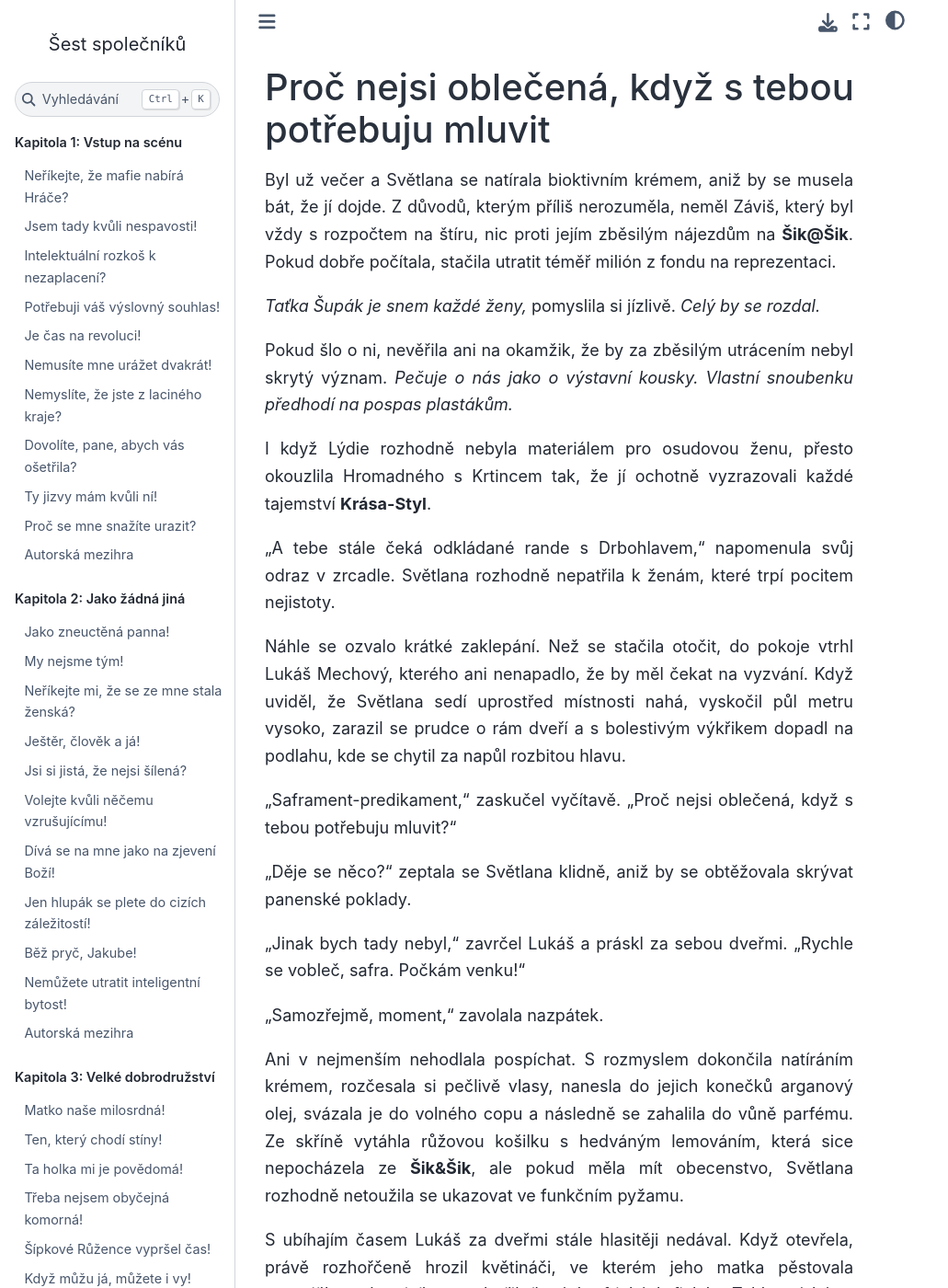
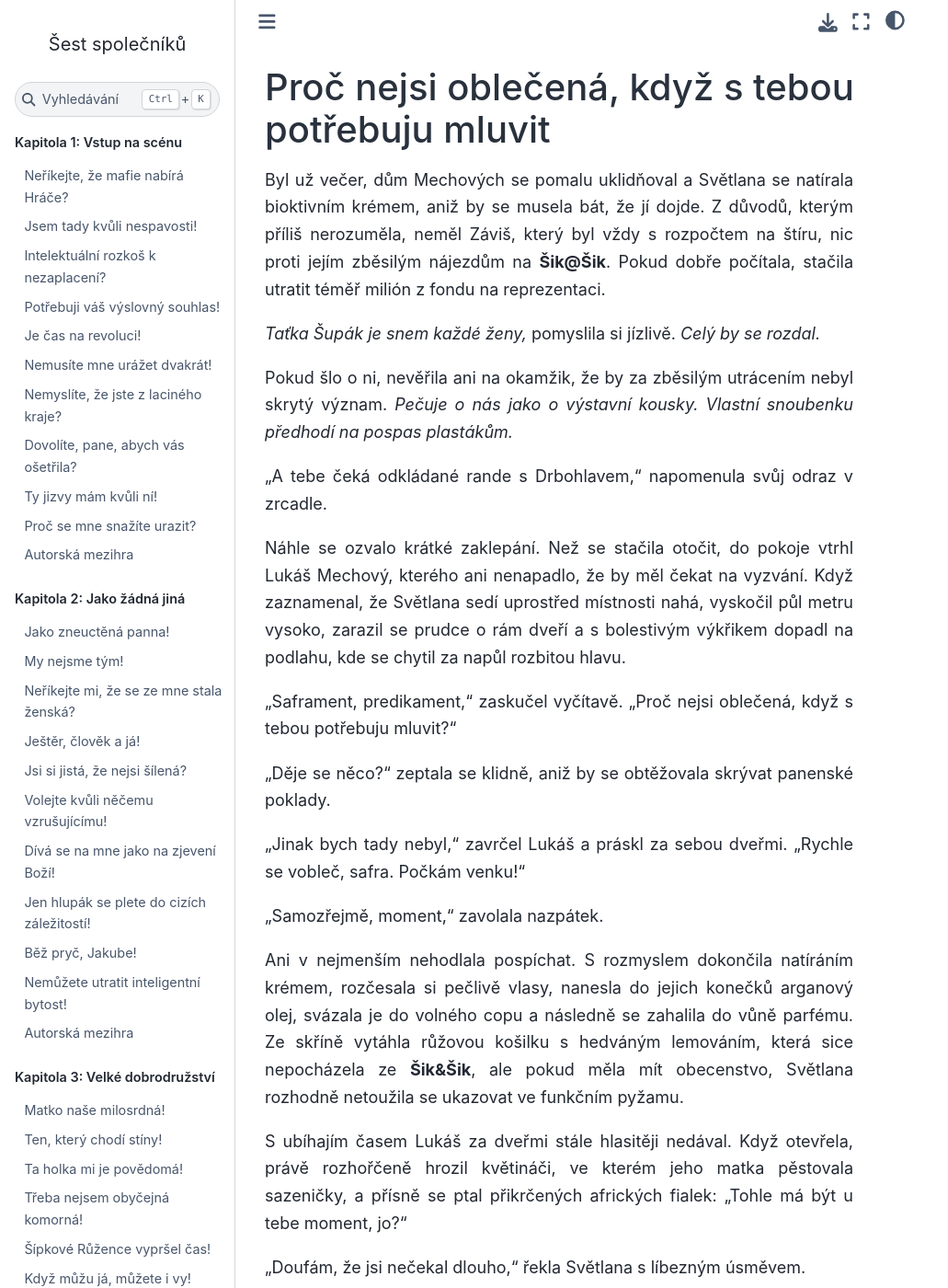
Before and after one commit to hanpari/sest-spolecniku, a Sphinx documentation site: the page built from source/sest_spolecniku/018/07.md, in a window 1280 px wide and 1400 px high. Shown: the whole window at 92% size, without its empty margins (0-1031 px from the left). Built offline with Sphinx 7.4.7 and the Sphinx Book theme 1.1.4, drawn with Linux system fonts in a browser that asks for light colours; some of the changed text lies outside the part shown.

```diff
--- a/source/sest_spolecniku/018/07.md
+++ b/source/sest_spolecniku/018/07.md
@@ -1,20 +1,18 @@
 # Proč nejsi oblečená, když s tebou potřebuju mluvit
 
-Byl už večer a Světlana se natírala bioktivním krémem, aniž by se musela bát, že jí dojde. Z důvodů, kterým příliš nerozuměla, neměl Záviš, který byl vždy s rozpočtem na štíru, nic proti jejím zběsilým nájezdům na **Šik@Šik**. Pokud dobře počítala, stačila utratit téměř milión z fondu na reprezentaci.
+Byl už večer, dům Mechových se pomalu uklidňoval a Světlana se natírala bioktivním krémem, aniž by se musela bát, že jí dojde. Z důvodů, kterým příliš nerozuměla, neměl Záviš, který byl vždy s rozpočtem na štíru, nic proti jejím zběsilým nájezdům na **Šik@Šik**. Pokud dobře počítala, stačila utratit téměř milión z fondu na reprezentaci.
 
 *Taťka Šupák je snem každé ženy,* pomyslila si jízlivě. *Celý by se rozdal.*
 
 Pokud šlo o ni, nevěřila ani na okamžik, že by za zběsilým utrácením nebyl skrytý význam. *Pečuje o nás jako o výstavní kousky. Vlastní snoubenku předhodí na pospas plastákům.*
 
-I když Lýdie rozhodně nebyla materiálem pro osudovou ženu, přesto okouzlila Hromadného s Krtincem tak, že jí ochotně vyzrazovali každé tajemství **Krása-Styl**.
+"A tebe čeká odkládané rande s Drbohlavem," napomenula svůj odraz v zrcadle.
 
-"A tebe stále čeká odkládané rande s Drbohlavem," napomenula svůj odraz v zrcadle. Světlana rozhodně nepatřila k ženám, které trpí pocitem nejistoty.
+Náhle se ozvalo krátké zaklepání. Než se stačila otočit, do pokoje vtrhl Lukáš Mechový, kterého ani nenapadlo, že by měl čekat na vyzvání. Když zaznamenal, že Světlana sedí uprostřed místnosti nahá, vyskočil půl metru vysoko, zarazil se prudce o rám dveří a s bolestivým výkřikem dopadl na podlahu, kde se chytil za napůl rozbitou hlavu.
 
-Náhle se ozvalo krátké zaklepání. Než se stačila otočit, do pokoje vtrhl Lukáš Mechový, kterého ani nenapadlo, že by měl čekat na vyzvání. Když uviděl, že Světlana sedí uprostřed místnosti nahá, vyskočil půl metru vysoko, zarazil se prudce o rám dveří a s bolestivým výkřikem dopadl na podlahu, kde se chytil za napůl rozbitou hlavu.
+"Saframent, predikament," zaskučel vyčítavě. "Proč nejsi oblečená, když s tebou potřebuju mluvit?"
 
-"Saframent-predikament," zaskučel vyčítavě. "Proč nejsi oblečená, když s tebou potřebuju mluvit?"
-
-"Děje se něco?" zeptala se Světlana klidně, aniž by se obtěžovala skrývat panenské poklady.
+"Děje se něco?" zeptala se klidně, aniž by se obtěžovala skrývat panenské poklady.
 
 "Jinak bych tady nebyl," zavrčel Lukáš a práskl za sebou dveřmi. "Rychle se vobleč, safra. Počkám venku!"
 
@@ -22,7 +20,7 @@ Náhle se ozvalo krátké zaklepání. Než se stačila otočit, do pokoje vtrhl
 
 Ani v nejmenším nehodlala pospíchat. S rozmyslem dokončila natíráním krémem, rozčesala si pečlivě vlasy, nanesla do jejich konečků arganový olej, svázala je do volného copu a následně se zahalila do vůně parfému. Ze skříně vytáhla růžovou košilku s hedváným lemováním, která sice nepocházela ze **Šik&Šik**, ale pokud měla mít obecenstvo, Světlana rozhodně netoužila se ukazovat ve funkčním pyžamu.
 
-S ubíhajím časem Lukáš za dveřmi stále hlasitěji nedával. Když otevřela, právě rozhořčeně hrozil květináči, ve kterém jeho matka pěstovala sazeničky, a hrozivě se ptal přikrčených afrických fialek: "Tohle má být u tebe moment, jo?"
+S ubíhajím časem Lukáš za dveřmi stále hlasitěji nedával. Když otevřela, právě rozhořčeně hrozil květináči, ve kterém jeho matka pěstovala sazeničky, a přísně se ptal přikrčených afrických fialek: "Tohle má být u tebe moment, jo?"
 
 "Doufám, že jsi nečekal dlouho," řekla Světlana s líbezným úsměvem.
 
@@ -78,17 +76,17 @@ Lukáš si hluboce vzdychl, aby dal najevo, že na něm leží nevýslovná tíh
 
 "Fakt jsem tě neměl rád."
 
-"Nikdy jsi mi to nedal ani náznakem najevo," vyprskla Světlana a popadla z postele polštář, aby do něho zabořila hlavu.
+"Nikdy jsi mi to nedal ani náznakem najevo," vyprskla Světlana a popadla z postele polštář, aby se do něho zakousla.
 
 "Nemusíš hned brečet," napomenul ji Lukáš. "Táta vždycky říká, že chlap se musí umět ovládat."
 
 "Já...Já...Já nemůžu přestat," zaskučela. "Tohle je vážně moc!"
 
-"Uklidni se. Všimni si, že sem mluvil v minulým čase. Byl sem fakt hovado a táta měl pravdu. Neuvědomil sem si, že ne každej v tomhle všivým světě má poctivý  rodiče, a ne vodporný zrůdy, který se svejma děckama zacházejí jako moje máma s tulipány."
+"Uklidni se. Všimni si, že sem mluvil v minulým čase. Byl sem fakt pako a táta měl pravdu. Neuvědomil sem si, že ne každej v tomhle všivým světě má poctivý  rodiče, a ne vodporný zrůdy, který se svejma děckama zacházejí jako moje máma s tulipány."
 
 "O-odpornou zrůdou myslíš mého otce, že ano?"
 
-"Nezlob se, že sem tak přímej. Dneska mi konečně docvaklo, proč jsi musela utéct z domu. Ne každej by měl tu vodvahu," dodal obdivně. "Jsem tě fakt špatně posoudil. Safra, i tvůj brácha je charakter."
+"Nezlob se, že sem tak přímej. Dneska mi konečně docvaklo, proč jsi musela utéct z domu. Ne každej by měl tu vodvahu," dodal obdivně. "Jsem tě špatně posoudil. Safra, i tvůj brácha je charakter."
 
 "Juraj? Jakpak to?"
 
@@ -96,4 +94,16 @@ Lukáš si hluboce vzdychl, aby dal najevo, že na něm leží nevýslovná tíh
 
 Stěny v domě Mechových byly tenké a Matyášův miniaturní pokojíček ležel hned vedle. Ten nyní zabušil na stěnu a ohradil se: "Co pomlouváš, Prvoku!"
 
-"Ticho, tady mluví dospělí," zakřičel Lukáš nazpátek. Ze spodní ložnice se ozval Medardův řev: "Držte zobáky, oba dva. Vaše matka se dívá na televizi!"
+"Ticho, tady mluví dospělí," zakřičel Lukáš nazpátek.
+
+Ze spodní ložnice se ozval Medardův řev: "Držte zobáky, oba dva. Vaše matka se dívá na televizi!"
+
+"Tvůj bratr je hezounek, o tom žádná," pokračoval Lukáš šeptem, "ale jeden ho musí obdivovat. Jsem se byl jednou mrknout, docela náhodou," dodal rychle, "kde bydlíte, a klobouk dolů před Zahradníkem."
+
+Světlana si utřela uslzené oči. "Proč?"
+
+"Protože se teďkonc mačká se mnou v jedný cimře, a jenom kvůli svý sestře místo, aby žil v tý vaší haciendě. Je vobětavej."
+
+"Někdo by namítl, že ty jsi ten, kdo je nejvíc škodný. Musel jsi mi nechat svou studovnu. Juraj ti znepříjemnil život."
+
+Lukáš velkoryse mávl rukou: "Drobnost."
```
